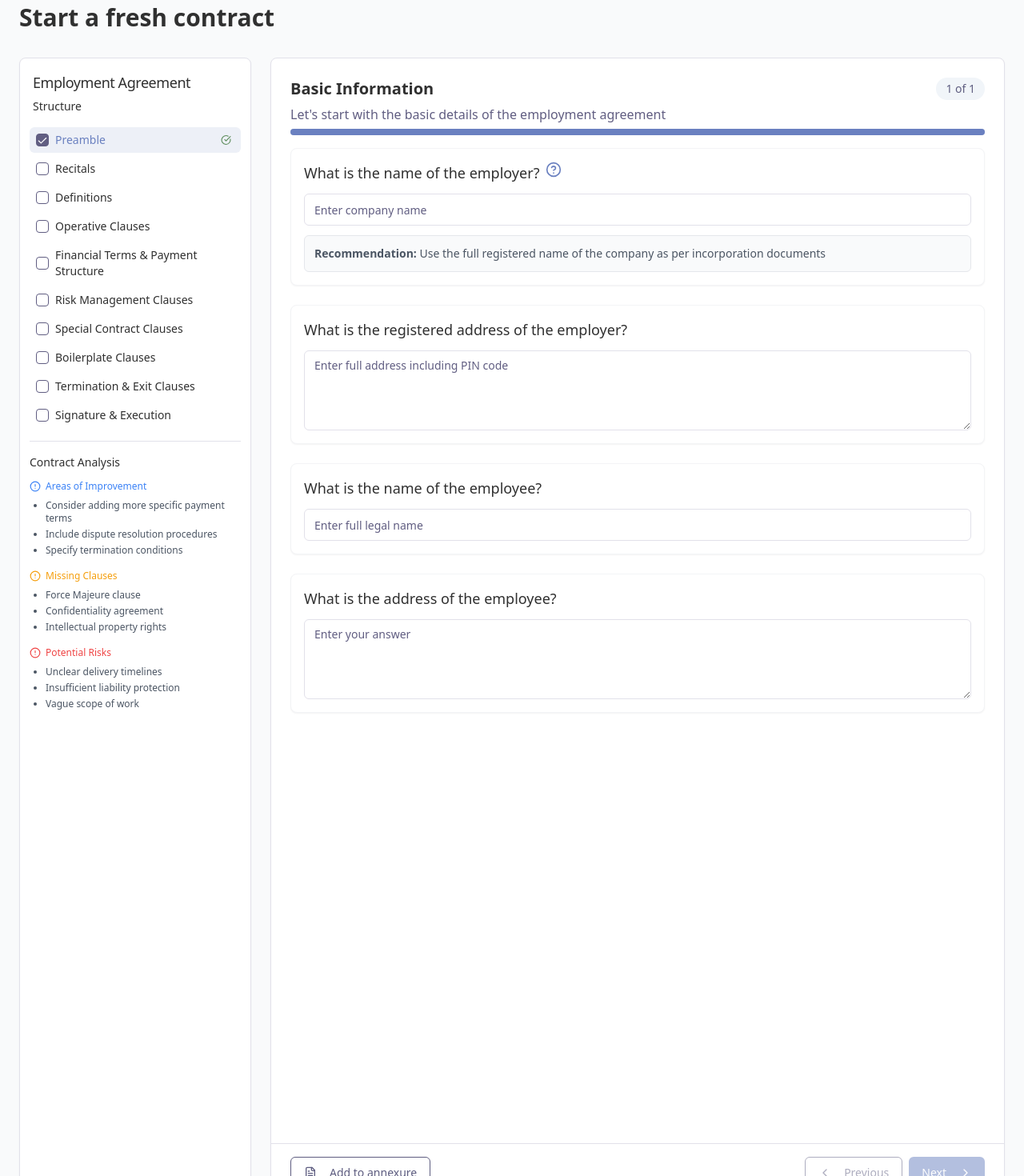
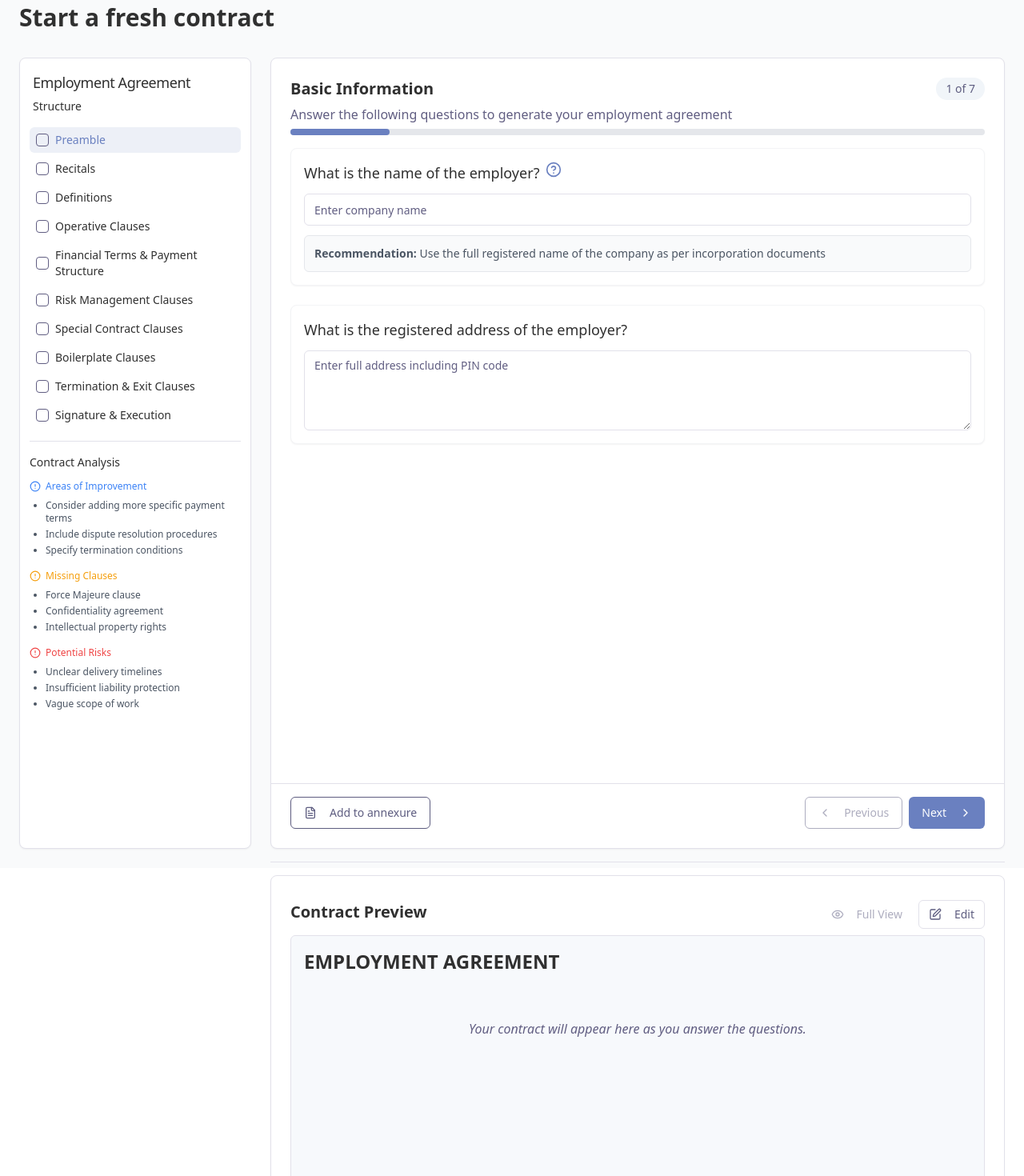
Before and after one commit to ShisaC/legal-ink-scribe-india, a React (Vite) app: page / in a window 1280 px wide. Shown: the part 20-1490 px from the top of the page at 80% size. Built offline with nearby package versions, Linux system fonts and the light colour scheme.

Commit message:
Refactor: Reduce initial question count
Reduce the number of initial questions and sub-questions to streamline the contract creation process.

```diff
--- a/src/components/ContractPreview.tsx
+++ b/src/components/ContractPreview.tsx
@@ -1,9 +1,10 @@
 
 import React from 'react';
 import { Button } from "@/components/ui/button";
-import { EditIcon, Download, FileText } from 'lucide-react';
+import { EditIcon, Download, FileText, Eye } from 'lucide-react';
 import { ContractData } from '@/types/contract';
 import { Card, CardHeader, CardContent, CardFooter } from "@/components/ui/card";
+import { useToast } from "@/hooks/use-toast";
 
 interface ContractPreviewProps {
   contract: ContractData;
@@ -11,6 +12,8 @@ interface ContractPreviewProps {
 }
 
 const ContractPreview = ({ contract, onEdit }: ContractPreviewProps) => {
+  const { toast } = useToast();
+
   // Function to identify and highlight the active section
   const highlightActiveSection = (content: string, activeSection?: string) => {
     if (!activeSection || !content) return { __html: content };
@@ -41,10 +44,63 @@ const ContractPreview = ({ contract, onEdit }: ContractPreviewProps) => {
     return { __html: highlightedContent };
   };
 
+  // Handle document export
+  const handleExport = (format: 'pdf' | 'docx') => {
+    if (!contract.content) {
+      toast({
+        title: "Cannot Export Empty Contract",
+        description: "Please answer some questions to generate contract content first.",
+        variant: "destructive",
+      });
+      return;
+    }
+
+    toast({
+      title: `Export as ${format.toUpperCase()}`,
+      description: `Your contract is being prepared as a ${format.toUpperCase()} file.`,
+    });
+
+    // In a real application, this would trigger an API call to generate and download the document
+    setTimeout(() => {
+      toast({
+        title: "Export Complete",
+        description: `Your ${format.toUpperCase()} document is ready to download.`,
+        variant: "success",
+      });
+    }, 1500);
+  };
+
+  // Handle preview in full screen
+  const handleFullPreview = () => {
+    if (!contract.content) {
+      toast({
+        title: "Empty Contract",
+        description: "Please answer some questions to generate contract content first.",
+        variant: "destructive",
+      });
+      return;
+    }
+
+    toast({
+      title: "Full Preview",
+      description: "Opening full contract preview.",
+    });
+  };
+
   return (
-    <Card>
+    <Card className="h-full flex flex-col">
       <CardHeader className="pb-2 flex flex-row items-center justify-between">
         <h2 className="text-xl font-semibold text-contractDark">Contract Preview</h2>
+        <div className="flex items-center gap-2">
+          <Button
+            onClick={handleFullPreview}
+            variant="ghost"
+            size="sm"
+            className="text-contractPurple hover:text-contractBlue"
+            disabled={!contract.content}
+          >
+            <Eye className="h-4 w-4 mr-2" /> Full View
+          </Button>
           <Button
             onClick={onEdit}
             variant="outline"
@@ -53,10 +109,11 @@ const ContractPreview = ({ contract, onEdit }: ContractPreviewProps) => {
           >
             <EditIcon className="h-4 w-4 mr-2" /> Edit
           </Button>
+        </div>
       </CardHeader>
 
-      <CardContent>
-        <div className="border rounded-md p-4 bg-[#f7f9fc] min-h-[300px] prose max-w-none overflow-y-auto max-h-[500px] text-left">
+      <CardContent className="flex-1 overflow-hidden">
+        <div className="border rounded-md p-4 bg-[#f7f9fc] h-full prose max-w-none overflow-y-auto max-h-[500px] text-left">
           <h1 className="text-2xl font-bold mb-4">{contract.title}</h1>
           {contract.content ? (
             <div dangerouslySetInnerHTML={highlightActiveSection(contract.content, contract.activeSection)} className="text-sm" />
@@ -70,11 +127,21 @@ const ContractPreview = ({ contract, onEdit }: ContractPreviewProps) => {
 
       <CardFooter className="justify-between border-t pt-4">
         <div className="flex gap-2">
-          <Button variant="outline" className="text-contractPurple">
+          <Button
+            variant="outline"
+            className="text-contractPurple hover:text-contractBlue hover:bg-contractBlue/5"
+            onClick={() => handleExport('docx')}
+            disabled={!contract.content}
+          >
             <Download className="h-4 w-4 mr-2" />
             Export DOCX
           </Button>
-          <Button variant="outline" className="text-contractPurple">
+          <Button
+            variant="outline"
+            className="text-contractPurple hover:text-contractBlue hover:bg-contractBlue/5"
+            onClick={() => handleExport('pdf')}
+            disabled={!contract.content}
+          >
             <FileText className="h-4 w-4 mr-2" />
             Export PDF
           </Button>
@@ -85,7 +152,7 @@ const ContractPreview = ({ contract, onEdit }: ContractPreviewProps) => {
           </span>
           <div className="w-24 h-2 bg-gray-200 rounded-full overflow-hidden">
             <div
-              className="h-full bg-contractBlue"
+              className="h-full bg-contractBlue transition-all duration-500 ease-in-out"
               style={{ width: `${contract.progress}%` }}
             ></div>
           </div>
--- /dev/null
+++ b/src/data/questionData.ts
@@ -0,0 +1,215 @@
+
+import { Question } from '@/types/contract';
+
+// Define the simplified questions structure
+export const simplifiedQuestions: Question[] = [
+  {
+    id: 'basic-info',
+    text: 'Basic Information',
+    type: 'text',
+    required: true,
+    subQuestions: [
+      {
+        id: 'employer-name',
+        text: 'What is the name of the employer?',
+        type: 'text',
+        required: true,
+        placeholder: 'Enter company name',
+        recommendation: 'Use the full registered name of the company as per incorporation documents'
+      },
+      {
+        id: 'employer-address',
+        text: 'What is the registered address of the employer?',
+        type: 'textarea',
+        required: true,
+        placeholder: 'Enter full address including PIN code',
+      }
+    ]
+  },
+  {
+    id: 'employee-details',
+    text: 'Employee Details',
+    type: 'text',
+    required: true,
+    subQuestions: [
+      {
+        id: 'employee-name',
+        text: 'What is the name of the employee?',
+        type: 'text',
+        required: true,
+        placeholder: 'Enter full legal name',
+      },
+      {
+        id: 'employee-address',
+        text: 'What is the address of the employee?',
+        type: 'textarea',
+        required: true,
+      }
+    ]
+  },
+  {
+    id: 'position-info',
+    text: 'Position Information',
+    type: 'text',
+    required: true,
+    subQuestions: [
+      {
+        id: 'job-title',
+        text: 'What is the job title or designation of the position?',
+        type: 'text',
+        required: true,
+        recommendation: 'Be specific about the designation as it affects legal responsibilities',
+      },
+      {
+        id: 'department',
+        text: 'Which department will the employee be working in?',
+        type: 'text',
+        placeholder: 'e.g., Development, Testing, Support',
+      },
+      {
+        id: 'start-date',
+        text: 'What is the start date of employment?',
+        type: 'date',
+        required: true,
+      },
+      {
+        id: 'employment-type',
+        text: 'Is this a permanent position or a fixed-term contract?',
+        type: 'toggle',
+        recommendation: 'Select the type of employment contract'
+      }
+    ]
+  },
+  {
+    id: 'compensation',
+    text: 'Compensation & Benefits',
+    type: 'text',
+    required: true,
+    subQuestions: [
+      {
+        id: 'salary',
+        text: 'What is the annual gross salary?',
+        type: 'text',
+        required: true,
+      },
+      {
+        id: 'payment-schedule',
+        text: 'How often is the salary paid?',
+        type: 'text',
+        placeholder: 'e.g., Monthly, Bi-weekly',
+      },
+      {
+        id: 'leave-details',
+        text: 'Please provide the leave structure details:',
+        type: 'table',
+        tableHeaders: ['Leave Type', 'Days'],
+        tableRows: 5,
+        recommendation: 'As per Factories Act, employees are entitled to one day of earned leave for every 20 days worked'
+      }
+    ]
+  },
+  {
+    id: 'confidentiality',
+    text: 'Confidentiality & IP',
+    type: 'text',
+    required: true,
+    subQuestions: [
+      {
+        id: 'confidentiality-clause',
+        text: 'What types of information are considered confidential?',
+        type: 'textarea',
+        recommendation: 'Define confidential information clearly and specify duration of confidentiality obligations',
+        placeholder: 'e.g., Client data, proprietary code, business strategies'
+      },
+      {
+        id: 'ip-rights',
+        text: 'Does the employee agree to assign intellectual property rights to the company?',
+        type: 'toggle',
+        recommendation: 'Specify that all work product created during employment belongs to the employer'
+      }
+    ]
+  },
+  {
+    id: 'termination',
+    text: 'Termination',
+    type: 'text',
+    required: true,
+    subQuestions: [
+      {
+        id: 'notice-period',
+        text: 'What is the notice period for termination?',
+        type: 'text',
+        placeholder: 'e.g., 30 days',
+        recommendation: 'For Indian companies, standard notice periods range from 30-90 days'
+      },
+      {
+        id: 'termination-grounds',
+        text: 'What are the grounds for termination without notice?',
+        type: 'textarea',
+        recommendation: 'Specify grounds for termination with and without cause'
+      }
+    ]
+  },
+  {
+    id: 'dispute-resolution',
+    text: 'Dispute Resolution',
+    type: 'text',
+    required: true,
+    subQuestions: [
+      {
+        id: 'governing-law',
+        text: 'What will be the governing law?',
+        type: 'text',
+        placeholder: 'e.g., Laws of India',
+        recommendation: 'Specify both the governing law and jurisdiction'
+      },
+      {
+        id: 'arbitration',
+        text: 'Do you want to include an arbitration clause?',
+        type: 'toggle',
+        recommendation: 'Consider including mediation before arbitration or litigation'
+      }
+    ]
+  }
+];
+
+// Map categories to contract sections
+export const categoryToSectionMap: { [key: string]: string } = {
+  'basic-info': 'preamble',
+  'employee-details': 'preamble',
+  'position-info': 'operative-clauses',
+  'compensation': 'financial-terms',
+  'confidentiality': 'risk-management',
+  'termination': 'termination',
+  'dispute-resolution': 'boilerplate'
+};
+
+// Get section from category
+export const getSectionFromCategory = (category: string): string => {
+  return categoryToSectionMap[category] || 'preamble';
+};
+
+// Calculate progress based on answered questions
+export const calculateProgress = (answers: Record<string, any>): number => {
+  let totalQuestions = 0;
+  let answeredQuestions = 0;
+
+  // Count total and answered questions including subquestions
+  simplifiedQuestions.forEach(question => {
+    if (question.subQuestions) {
+      totalQuestions += question.subQuestions.length;
+      question.subQuestions.forEach(subQ => {
+        if (answers[subQ.id]) {
+          answeredQuestions++;
+        }
+      });
+    } else {
+      totalQuestions++;
+      if (answers[question.id]) {
+        answeredQuestions++;
+      }
+    }
+  });
+
+  return Math.round((answeredQuestions / totalQuestions) * 100);
+};
--- a/src/pages/Index.tsx
+++ b/src/pages/Index.tsx
@@ -4,15 +4,17 @@ import ContractStructure from '@/components/ContractStructure';
 import QuestionPanel from '@/components/QuestionPanel';
 import ContractPreview from '@/components/ContractPreview';
 import { useToast } from "@/hooks/use-toast";
-import { QuestionGroup, ContractData } from '@/types/contract';
+import { ContractData } from '@/types/contract';
 import { contractSections, contractWarnings, questionGroups, sampleContract } from '@/data/contractData';
+import { simplifiedQuestions, calculateProgress, getSectionFromCategory } from '@/data/questionData';
 import { Separator } from '@/components/ui/separator';
 
 const Index = () => {
   const [sections, setSections] = useState(contractSections);
   const [warnings, setWarnings] = useState(contractWarnings);
+  const [currentCategory, setCurrentCategory] = useState('basic-info');
   const [currentSection, setCurrentSection] = useState('preamble');
-  const [currentGroupIndex, setCurrentGroupIndex] = useState(0);
+  const [answers, setAnswers] = useState<Record<string, any>>({});
   const [contract, setContract] = useState<ContractData>({
     title: "EMPLOYMENT AGREEMENT",
     content: "",
@@ -21,41 +23,31 @@ const Index = () => {
   });
   const { toast } = useToast();
 
-  // Filter question groups based on current section
-  const filteredGroups = questionGroups.filter(group => group.section === currentSection);
-  const currentGroup = filteredGroups[currentGroupIndex] || questionGroups[0];
+  // Find current question group
+  const currentQuestionGroup = simplifiedQuestions.find(q => q.id === currentCategory) || simplifiedQuestions[0];
 
-  // Calculate total questions for progress
-  const totalQuestionsInCurrentSection = filteredGroups.length;
+  // Update contract progress and section when answers change
+  useEffect(() => {
+    const progress = calculateProgress(answers);
+    let updatedContent = "";
 
-  // Calculate overall progress
-  const totalGroups = questionGroups.length;
-  const completedGroups = questionGroups.filter(group => {
-    return group.questions.some(q => q.answer !== undefined);
-  }).length;
+    if (progress > 0) {
+      // In a real app, we'd generate the contract content based on answers
+      updatedContent = sampleContract.content;
 
-  useEffect(() => {
-    // Reset current group index when changing sections
-    setCurrentGroupIndex(0);
-  }, [currentSection]);
+      // Simple replacements for demonstration
+      if (answers['employer-name']) {
+        updatedContent = updatedContent.replace(/\[EMPLOYER NAME\]/g, answers['employer-name']);
+      }
 
-  useEffect(() => {
-    // Update contract preview with answers
-    let progress = 0;
-    let answered = 0;
-    let total = 0;
+      if (answers['employee-name']) {
+        updatedContent = updatedContent.replace(/\[EMPLOYEE NAME\]/g, answers['employee-name']);
+      }
 
-    questionGroups.forEach(group => {
-      group.questions.forEach(q => {
-        total++;
-        if (q.answer) answered++;
-      });
-    });
-
-    progress = total > 0 ? Math.floor((answered / total) * 100) : 0;
-
-    // Generate sample contract preview based on progress
-    const updatedContent = progress > 0 ? sampleContract.content : "";
+      if (answers['job-title']) {
+        updatedContent = updatedContent.replace(/\[JOB TITLE\]/g, answers['job-title']);
+      }
+    }
 
     setContract({
       title: "EMPLOYMENT AGREEMENT",
@@ -63,7 +55,32 @@ const Index = () => {
       progress,
       activeSection: currentSection
     });
-  }, [questionGroups, currentSection]);
+
+    // Update sections that are completed
+    const completedCategories = Object.keys(answers).filter(id => answers[id]);
+    const completedSections = new Set<string>();
+
+    completedCategories.forEach(id => {
+      // Find which question this answer belongs to
+      const question = simplifiedQuestions.find(q =>
+        q.id === id || q.subQuestions?.some(sq => sq.id === id)
+      );
+
+      if (question) {
+        const sectionId = getSectionFromCategory(question.id);
+        completedSections.add(sectionId);
+      }
+    });
+
+    // Update sections with checkmarks
+    setSections(prev =>
+      prev.map(section => ({
+        ...section,
+        isChecked: completedSections.has(section.id)
+      }))
+    );
+
+  }, [answers, currentSection]);
 
   const handleSectionToggle = (id: string, checked: boolean) => {
     setSections(prev =>
@@ -80,73 +97,54 @@ const Index = () => {
 
   const handleSectionClick = (id: string) => {
     setCurrentSection(id);
+    // Find the first question category for this section
+    const categoryForSection = Object.entries(getSectionFromCategory)
+      .find(([_, section]) => section === id)?.[0];
+
+    if (categoryForSection) {
+      setCurrentCategory(categoryForSection);
+    }
   };
 
   const handleAnswerChange = (questionId: string, answer: any) => {
-    const updatedGroups = questionGroups.map(group => {
-      const updatedQuestions = group.questions.map(q => {
-        if (q.id === questionId) {
-          return { ...q, answer };
-        }
+    setAnswers(prev => ({
+      ...prev,
+      [questionId]: answer
+    }));
 
-        // Also check subquestions
-        if (q.subQuestions) {
-          const updatedSubQuestions = q.subQuestions.map(sub =>
-            sub.id === questionId ? { ...sub, answer } : sub
-          );
-          return { ...q, subQuestions: updatedSubQuestions };
-        }
-
-        return q;
-      });
-
-      return { ...group, questions: updatedQuestions };
+    // Show a toast for better UX
+    toast({
+      title: "Answer Saved",
+      description: "Your response has been recorded.",
     });
-
-    // Update progressively as user answers questions
-    setTimeout(() => {
-      // In a real application, we would update the contract content based on answers
-      let newProgress = Math.min(contract.progress + Math.floor(Math.random() * 5) + 1, 100);
-      setContract(prev => ({
-        ...prev,
-        progress: newProgress,
-        content: newProgress > 0 ? sampleContract.content.replace('[JOB TITLE]',
-          questionGroups.find(g => g.id === 'position-details')?.questions.find(q => q.id === 'job-title')?.answer as string || '[JOB TITLE]') : ""
-      }));
-    }, 300);
   };
 
   const handleNextQuestion = () => {
-    if (currentGroupIndex < filteredGroups.length - 1) {
-      setCurrentGroupIndex(prev => prev + 1);
-    } else {
-      // Find next section
-      const sectionIndex = sections.findIndex(s => s.id === currentSection);
-      if (sectionIndex < sections.length - 1) {
-        setCurrentSection(sections[sectionIndex + 1].id);
-        setCurrentGroupIndex(0);
+    const currentIndex = simplifiedQuestions.findIndex(q => q.id === currentCategory);
+    if (currentIndex < simplifiedQuestions.length - 1) {
+      const nextCategory = simplifiedQuestions[currentIndex + 1].id;
+      setCurrentCategory(nextCategory);
 
-        toast({
-          title: "Section Complete",
-          description: `You've completed the ${sections[sectionIndex].title} section.`,
-        });
-      }
+      // Update current section based on category
+      const nextSection = getSectionFromCategory(nextCategory);
+      setCurrentSection(nextSection);
+
+      toast({
+        title: "Moving to Next Section",
+        description: `Now answering questions about ${simplifiedQuestions[currentIndex + 1].text}.`,
+      });
     }
   };
 
   const handlePreviousQuestion = () => {
-    if (currentGroupIndex > 0) {
-      setCurrentGroupIndex(prev => prev - 1);
-    } else {
-      // Find previous section
-      const sectionIndex = sections.findIndex(s => s.id === currentSection);
-      if (sectionIndex > 0) {
-        setCurrentSection(sections[sectionIndex - 1].id);
-        const prevFilteredGroups = questionGroups.filter(
-          group => group.section === sections[sectionIndex - 1].id
-        );
-        setCurrentGroupIndex(prevFilteredGroups.length - 1);
-      }
+    const currentIndex = simplifiedQuestions.findIndex(q => q.id === currentCategory);
+    if (currentIndex > 0) {
+      const prevCategory = simplifiedQuestions[currentIndex - 1].id;
+      setCurrentCategory(prevCategory);
+
+      // Update current section based on category
+      const prevSection = getSectionFromCategory(prevCategory);
+      setCurrentSection(prevSection);
     }
   };
 
@@ -172,8 +170,8 @@ const Index = () => {
         </header>
 
         <div className="grid grid-cols-12 gap-6">
-          {/* Left Panel - Contract Structure - Reduced from col-span-4 to col-span-3 */}
-          <div className="col-span-12 md:col-span-3">
+          {/* Left Panel - Contract Structure - 30% width */}
+          <div className="col-span-12 md:col-span-4 lg:col-span-3">
             <ContractStructure
               sections={sections}
               warnings={warnings}
@@ -183,13 +181,19 @@ const Index = () => {
             />
           </div>
 
-          {/* Right Panel - Questions & Contract Preview - Increased from col-span-8 to col-span-9 */}
-          <div className="col-span-12 md:col-span-9">
+          {/* Right Panel - Questions & Contract Preview - 70% width */}
+          <div className="col-span-12 md:col-span-8 lg:col-span-9">
             <QuestionPanel
-              currentGroup={currentGroup}
+              currentGroup={{
+                id: currentQuestionGroup.id,
+                title: currentQuestionGroup.text,
+                description: "Answer the following questions to generate your employment agreement",
+                questions: currentQuestionGroup.subQuestions || [currentQuestionGroup],
+                section: currentSection
+              }}
               onAnswerChange={handleAnswerChange}
-              currentQuestionIndex={currentGroupIndex}
-              totalQuestions={totalQuestionsInCurrentSection}
+              currentQuestionIndex={simplifiedQuestions.findIndex(q => q.id === currentCategory)}
+              totalQuestions={simplifiedQuestions.length}
               onNext={handleNextQuestion}
               onPrevious={handlePreviousQuestion}
               onAddToAnnexure={handleAddToAnnexure}
```
Lines whose indentation alone changed are shown as unchanged.
